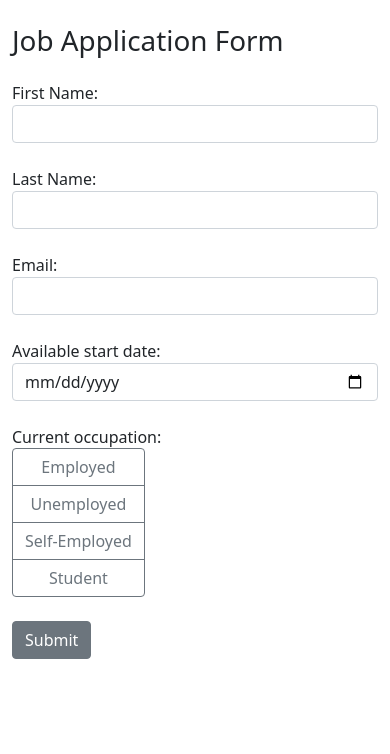
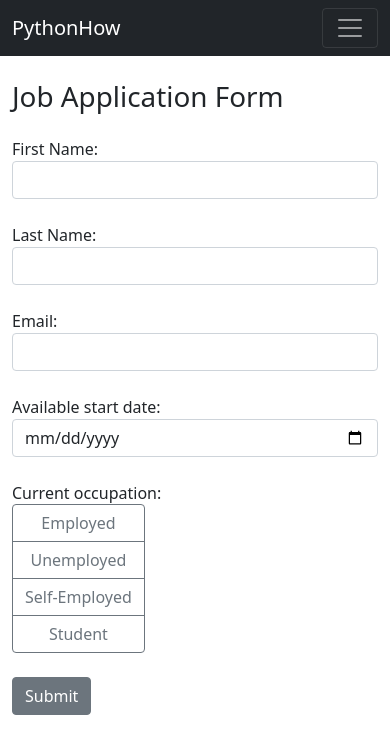
Before and after one commit to Briza5/JOB_APPLICATION_FORM_DJANGO, a Django app: page / in a window 390 px wide. Shown: the top 754 px of the page. Run offline with Django 5.2, Linux system fonts and the light colour scheme.

Commit message:
feat: add Bootstrap navbar with active state to base template (L400)
- add responsive Bootstrap navbar to base.html
- use {% url %} tags for dynamic link generation
- highlight active nav item via request.path comparison

```diff
--- a/job_application/templates/base.html
+++ b/job_application/templates/base.html
@@ -8,6 +8,25 @@
 </head>
 
 <body>
+    <nav class="navbar navbar-expand-lg navbar-dark bg-dark">
+        <div class="container">
+            <a class="navbar-brand" href="{% url 'index' %}">PythonHow</a>
+            <button class="navbar-toggler" type="button" data-bs-toggle="collapse" data-bs-target="#navbarNav"
+                aria-controls="navbarNav" aria-expanded="false" aria-label="Toggle navigation">
+                <span class="navbar-toggler-icon"></span>
+            </button>
+            <div class="collapse navbar-collapse" id="navbarNav">
+                <ul class="navbar-nav">
+                    <li class="nav-item {% if request.path == '/about/' %}active{% endif %}">
+                        <a class="nav-link" href="{% url 'about' %}">About</a>
+                    </li>
+                    <li class="nav-item">
+                        <a class="nav-link" href="#">Contact</a>
+                    </li>
+                </ul>
+            </div>
+        </div>
+    </nav>
     <div class="container">
         {% block content %}
         {% endblock %}
```
